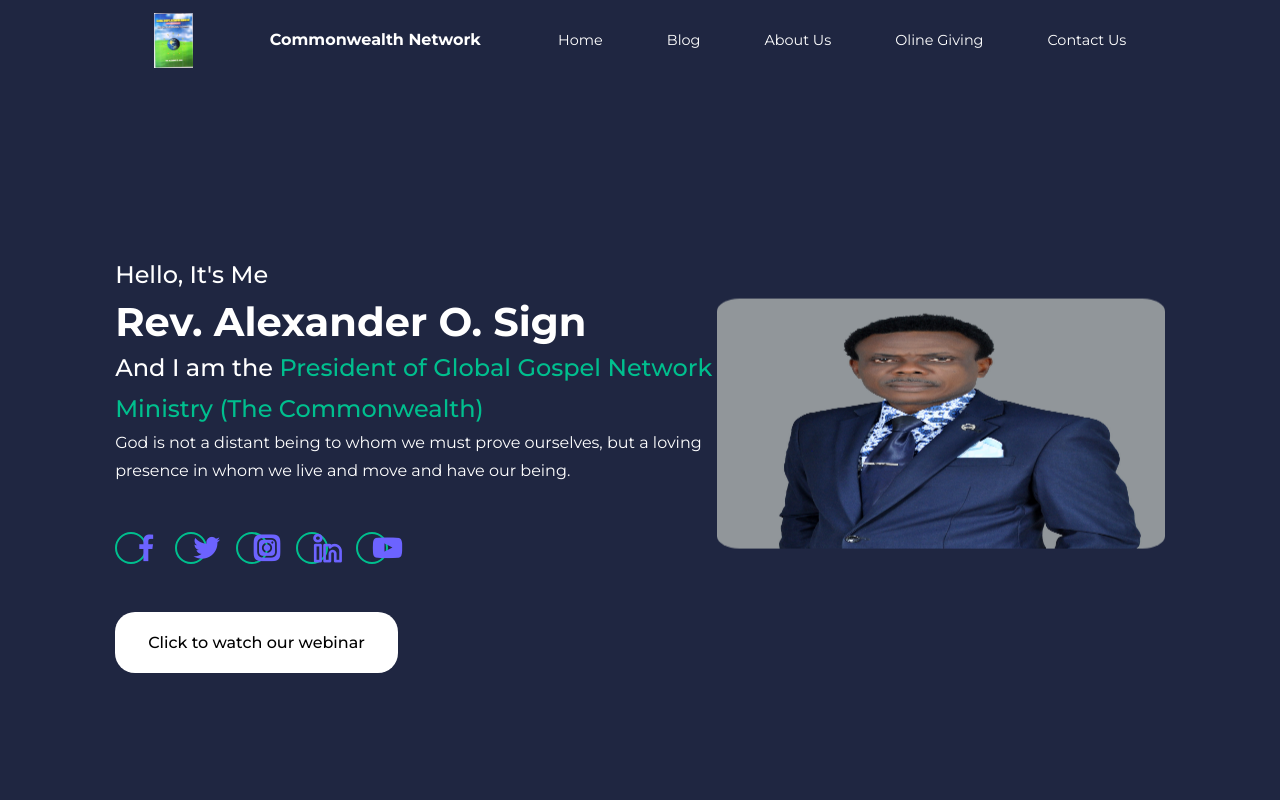
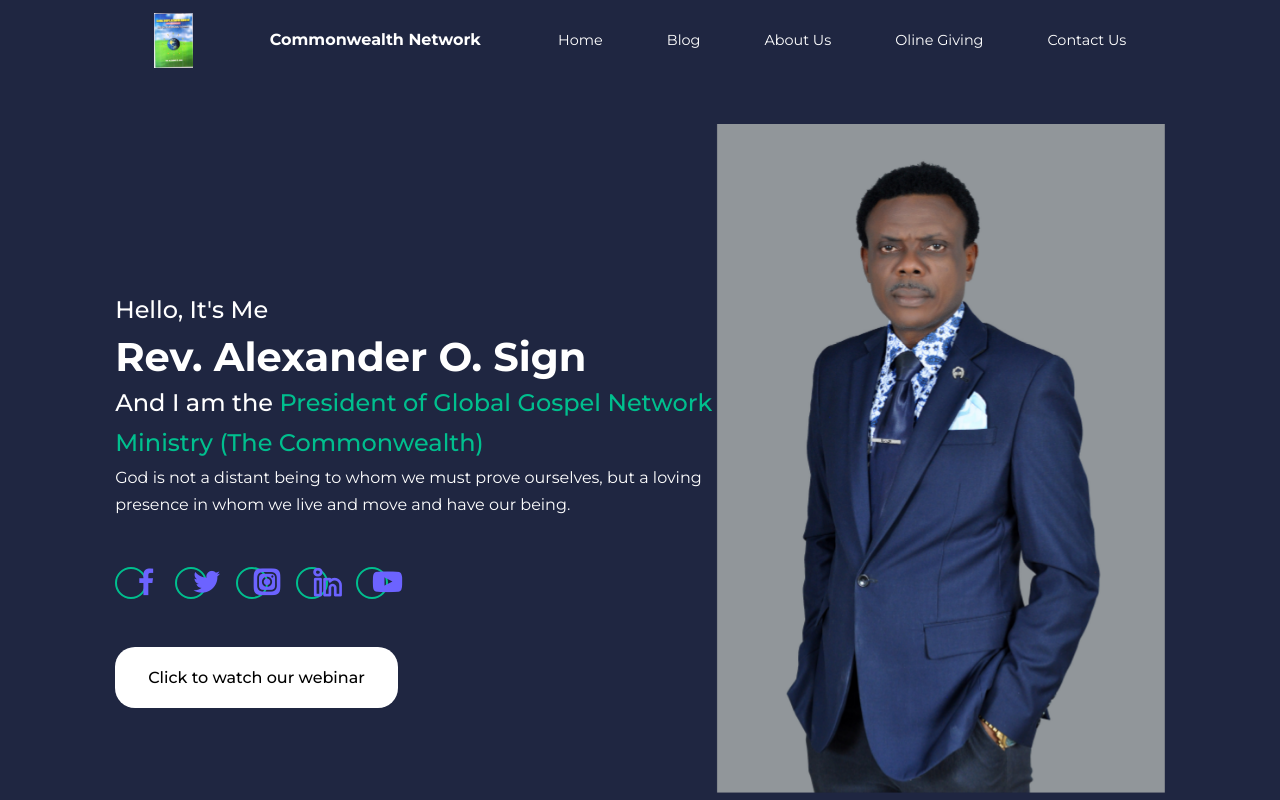
Before and after one commit to HackerTejiri/commonwealthnetworks, a plain HTML site: page index.html in a window 1280 px wide. Shown: the top 800 px of the page. Drawn offline with nearby package versions, Linux system fonts and the light colour scheme.

Commit message:
Update index.html

```diff
--- a/index.html
+++ b/index.html
@@ -57,7 +57,7 @@
             <a href="#" class="btn">Click to watch our webinar</a>
         </div>
         <div class="home-img">
-            <img id="size2" class="pic" src="DSC_7888.1.jpg">
+            <img src="DSC_7888.JPG" alt="">
         </div>
     </section>
 
```
